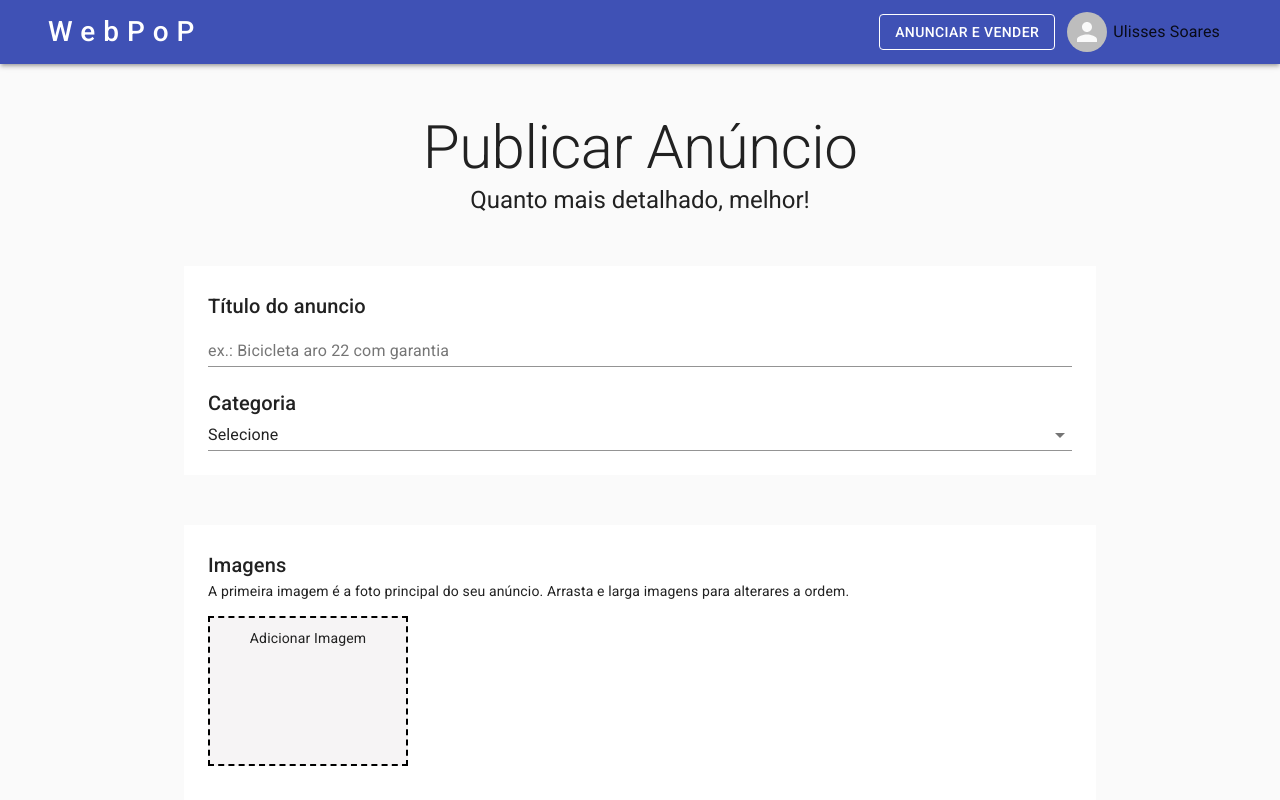
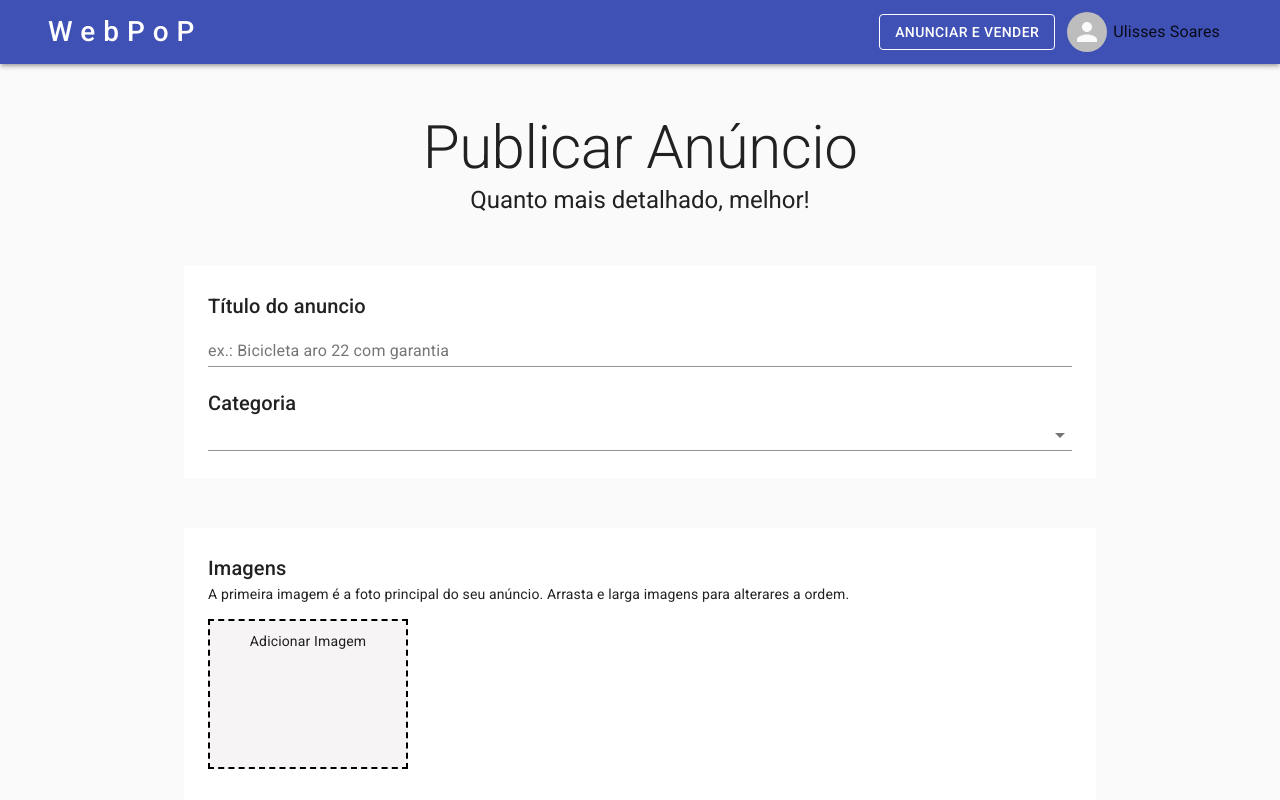
Before and after one commit to ulissessoaresmoreira/webpop, a Next.js app: page /user/publish in a window 1280 px wide. Shown: the top 800 px of the page. Built offline with nearby package versions, Linux system fonts and the light colour scheme.

Commit message:
validation category field

```diff
--- a/pages/user/publish.js
+++ b/pages/user/publish.js
@@ -7,9 +7,11 @@ import {
     Button,
     Container,
     FormControl,
+    FormHelperText,
     IconButton,
     InputAdornment,
     InputLabel,
+    MenuItem,
     OutlinedInput,
     Select,
     TextField,
@@ -93,6 +95,9 @@ const validationSchema = yup.object().shape({
         .min(6, 'Digite pelo menos 6 caracteres')
         .max(100, 'Digite no máximo 100 caracteres')
         .required('Campo obrigatório'),
+    category: yup.string()
+        .required('Campo obrigatório')
+
 })
 
 const Publish = () =>{
@@ -125,7 +130,8 @@ const Publish = () =>{
             <TemplateDefault>
                 <Formik
                     initialValues={{
-                        title: ''
+                        title: '',
+                        category: '',
                     }}
                     validationSchema={validationSchema}
                     onSubmit={(values) => {
@@ -170,32 +176,36 @@ const Publish = () =>{
                                             <Typography component="h6" variant="h6" align="left" color="textPrimary">
                                                 Categoria
                                             </Typography>
+                                            <FormControl
+                                                fullWidth
+                                                errors={errors.category}
+                                            >
                                                 <Select
-                                                native
-                                                value=""
+                                                    name="category"
+                                                    values={values.category}
                                                     fullWidth
-                                                onChange={() => {}}
-                                                inputProps={{
-                                                    name: 'age',
-                                                }}
+                                                    onChange={handleChange}
                                                     >
-                                                <option value="">Selecione</option>
-                                                <option value={1}>Bebê e Criança</option>
-                                                <option value={2}>Agricultura</option>
-                                                <option value={3}>Moda</option>
-                                                <option value={4}>Carros, Motos e Barcos</option>
-                                                <option value={5}>Serviços</option>
-                                                <option value={6}>Lazer</option>
-                                                <option value={7}>Animais</option>
-                                                <option value={8}>Móveis, Casa e Jardim</option>
-                                                <option value={9}>Imóveis</option>
-                                                <option value={10}>Equipamentos e Ferramentas</option>
-                                                <option value={11}>Telemóveis e Tablets</option>
-                                                <option value={12}>Desporto</option>
-                                                <option value={13}>Tecnologia</option>
-                                                <option value={14}>Emprego</option>
-                                                <option value={15}>Outros</option>
+                                                    <MenuItem value="Bebê e Criança">Bebê e Criança</MenuItem>
+                                                    <MenuItem value="Agricultura">Agricultura</MenuItem>
+                                                    <MenuItem value="Moda">Moda</MenuItem>
+                                                    <MenuItem value="Carros, Motos e Barcos">Carros, Motos e Barcos</MenuItem>
+                                                    <MenuItem value="Serviços">Serviços</MenuItem>
+                                                    <MenuItem value="Lazer">Lazer</MenuItem>
+                                                    <MenuItem value="Animais">Animais</MenuItem>
+                                                    <MenuItem value="Móveis, Casa e Jardim">Móveis, Casa e Jardim</MenuItem>
+                                                    <MenuItem value="Imóveis">Imóveis</MenuItem>
+                                                    <MenuItem value="Equipamentos e Ferramentas">Equipamentos e Ferramentas</MenuItem>
+                                                    <MenuItem value="Telemóveis e Tablets">Telemóveis e Tablets</MenuItem>
+                                                    <MenuItem value="Desporto">Desporto</MenuItem>
+                                                    <MenuItem value="Tecnologia">Tecnologia</MenuItem>
+                                                    <MenuItem value="Emprego">Emprego</MenuItem>
+                                                    <MenuItem value="Outros">Outros</MenuItem>
                                                 </Select>
+                                                <FormHelperText>
+                                                    {errors.category}
+                                                </FormHelperText>
+                                            </FormControl>
                                         </Box>
                                     </Container>
                                     <Container maxWidth="md" className={classes.boxContainer}>
```
Lines whose indentation alone changed are shown as unchanged.
